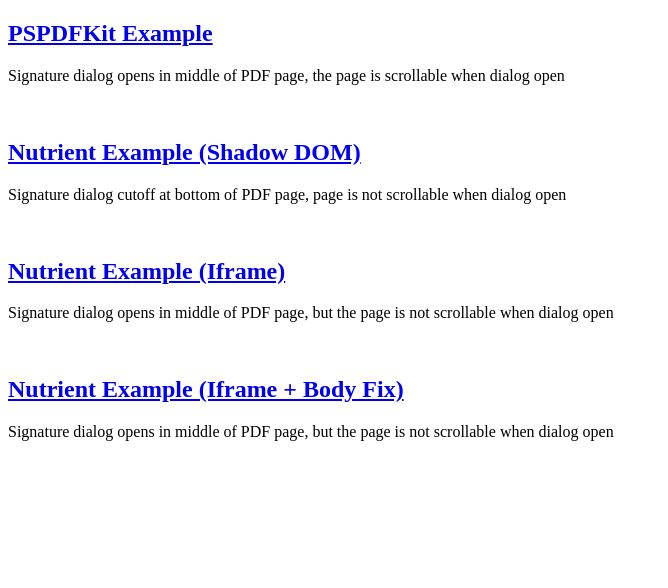
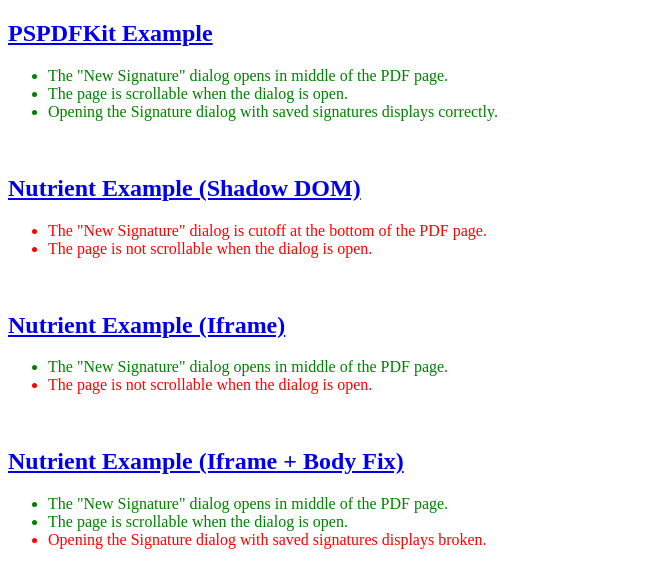
Before and after one commit to xpand-io/nutrient-viewer-bug, a website: page public/index.html in a window 1280 px wide. Shown: the whole page, without its empty margins (0-668 px from the left). Drawn offline with Linux system fonts and the light colour scheme.

Commit message:
Better display what works/break for each config

```diff
--- a/public/index.html
+++ b/public/index.html
@@ -3,41 +3,66 @@
   <head>
     <meta charset="utf-8" />
     <meta name="viewport" content="width=device-width, initial-scale=1.0" />
+    <style>
+      .good {
+        color: green;
+      }
+
+      .bad {
+        color: red;
+      }
+    </style>
   </head>
   <body>
     <h2>
       <a href="/pspdfkit.html">PSPDFKit Example</a>
     </h2>
-    <p>
-      Signature dialog opens in middle of PDF page, the page is scrollable when
-      dialog open
-    </p>
+    <ul>
+      <li class="good">
+        The "New Signature" dialog opens in middle of the PDF page.
+      </li>
+      <li class="good">The page is scrollable when the dialog is open.</li>
+      <li class="good">
+        Opening the Signature dialog with saved signatures displays correctly.
+      </li>
+    </ul>
     <br />
 
     <h2>
       <a href="/nutrient.html"> Nutrient Example (Shadow DOM)</a>
     </h2>
-    <p>
-      Signature dialog cutoff at bottom of PDF page, page is not scrollable when
-      dialog open
-    </p>
+    <ul>
+      <li class="bad">
+        The "New Signature" dialog is cutoff at the bottom of the PDF page.
+      </li>
+      <li class="bad">The page is not scrollable when the dialog is open.</li>
+    </ul>
     <br />
 
     <h2>
       <a href="/nutrient.html?useIframe">Nutrient Example (Iframe)</a>
     </h2>
-    <p>
-      Signature dialog opens in middle of PDF page, but the page is not
-      scrollable when dialog open
-    </p>
+    <ul>
+      <li class="good">
+        The "New Signature" dialog opens in middle of the PDF page.
+      </li>
+      <li class="bad">The page is not scrollable when the dialog is open.</li>
+    </ul>
     <br />
 
     <h2>
-      <a href="/nutrient.html?useIframe&bodyFix">Nutrient Example (Iframe + Body Fix)</a>
+      <a href="/nutrient.html?useIframe&bodyFix"
+        >Nutrient Example (Iframe + Body Fix)</a
+      >
     </h2>
-    <p>
-      Signature dialog opens in middle of PDF page, but the page is not
-      scrollable when dialog open
-    </p>
+    <ul>
+      <li class="good">
+        The "New Signature" dialog opens in middle of the PDF page.
+      </li>
+      <li class="good">The page is scrollable when the dialog is open.</li>
+      <li class="bad">
+        Opening the Signature dialog with saved signatures displays broken.
+      </li>
+    </ul>
   </body>
 </html>
```
